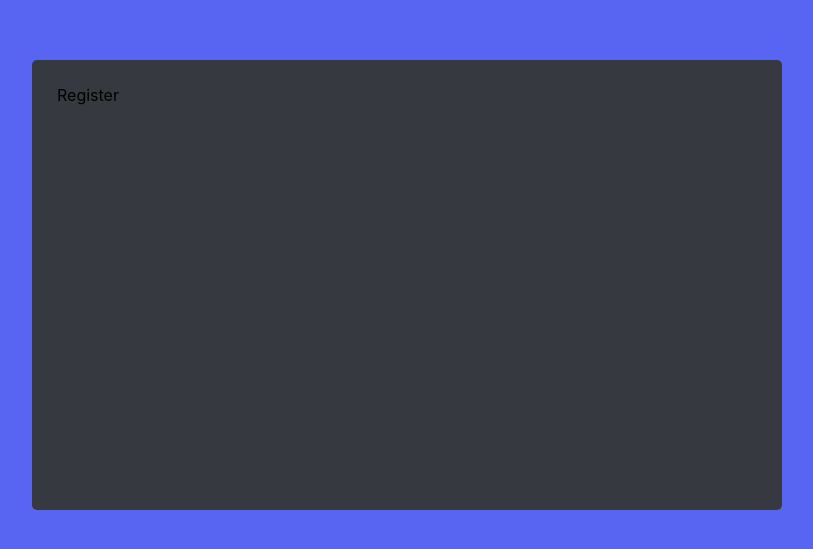
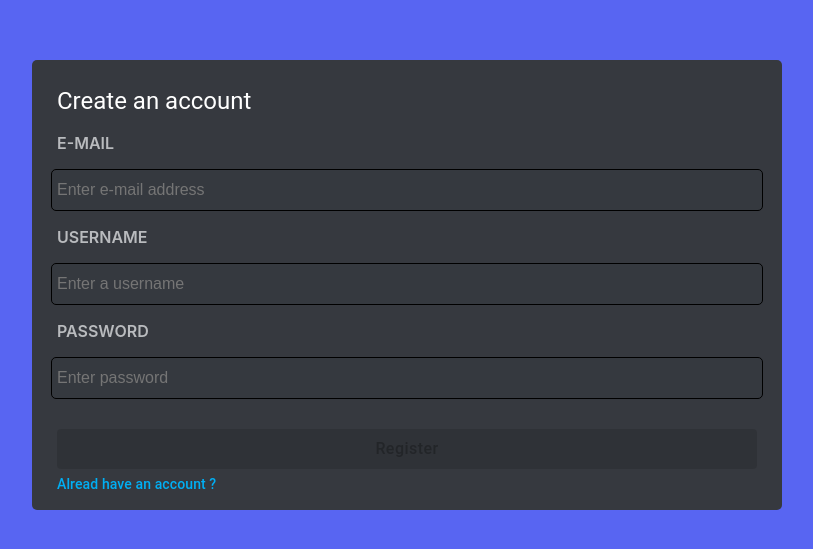
Before and after one commit to dlgkrbek123/udemy-discord-clone, a React (Create React App) app in the folder front/: page /register in a window 1280 px wide. Shown: the part 115-664 px from the top of the page, without its empty margins (233-1046 px from the left). Built offline with nearby package versions, Linux system fonts and the light colour scheme.

Commit message:
회원가입 페이지 구조 구축

```diff
--- /dev/null
+++ b/front/src/features/register/index/components/RegisterPageFooter.js
@@ -0,0 +1,41 @@
+import { useNavigate } from 'react-router-dom';
+import CustomPrimaryButton from '../../../../components/CustomPrimaryButton';
+import RedirectInfo from '../../../../components/RedirectInfo';
+import { Tooltip } from '@mui/material';
+
+const RegisterPageFooter = ({ isFormValid, handleRegister }) => {
+  const navigate = useNavigate();
+
+  const getFormNotValidMessage = () => {
+    return 'Username should contains between 3 and 12 characters and password should contains between 6 and 12 character.Enter correct e-mail address';
+  };
+
+  const handleNavigateToLoginPage = () => {
+    navigate('/login');
+  };
+
+  return (
+    <>
+      <Tooltip
+        title={!isFormValid ? getFormNotValidMessage() : 'Press to register!'}
+      >
+        <div>
+          <CustomPrimaryButton
+            label="Register"
+            additionalStyles={{ marginTop: '30px' }}
+            disabled={!isFormValid}
+            onClick={handleRegister}
+          />
+        </div>
+      </Tooltip>
+      <RedirectInfo
+        text=""
+        redirectText="Alread have an account ?"
+        additionalStyles={{ marginTop: '5px' }}
+        redirectHandler={handleNavigateToLoginPage}
+      />
+    </>
+  );
+};
+
+export default RegisterPageFooter;
--- /dev/null
+++ b/front/src/features/register/index/components/RegisterPageInputs.js
@@ -0,0 +1,38 @@
+import InputWithLabel from '../../../../components/InputWithLabel';
+
+const RegisterPageInputs = ({
+  username,
+  mail,
+  password,
+  setUsername,
+  setMail,
+  setPassword,
+}) => {
+  return (
+    <>
+      <InputWithLabel
+        type="text"
+        label="E-mail"
+        placeholder="Enter e-mail address"
+        value={mail}
+        setValue={setMail}
+      />
+      <InputWithLabel
+        type="text"
+        label="Username"
+        placeholder="Enter a username"
+        value={username}
+        setValue={setUsername}
+      />
+      <InputWithLabel
+        type="password"
+        label="Password"
+        placeholder="Enter password"
+        value={password}
+        setValue={setPassword}
+      />
+    </>
+  );
+};
+
+export default RegisterPageInputs;
--- a/front/src/pages/login/index.js
+++ b/front/src/pages/login/index.js
@@ -13,7 +13,7 @@ const LoginPage = () => {
       mail
     );
     const isPasswordValid =
-      password.length > 6 && password.length < 12 && /^\S+$/.test([password]);
+      password.length > 5 && password.length < 13 && /^\S+$/.test([password]);
 
     return isEmailValid && isPasswordValid;
   }, [mail, password]);
--- a/front/src/pages/register/index.js
+++ b/front/src/pages/register/index.js
@@ -1,7 +1,48 @@
+import { useState, useMemo } from 'react';
+import { Typography } from '@mui/material';
 import AuthBox from '../../components/AuthBox';
+import RegisterPageInputs from '../../features/register/index/components/RegisterPageInputs';
+import RegisterPageFooter from '../../features/register/index/components/RegisterPageFooter';
 
 const RegisterPage = () => {
-  return <AuthBox>Register</AuthBox>;
+  const [username, setUsername] = useState('');
+  const [mail, setMail] = useState('');
+  const [password, setPassword] = useState('');
+
+  const handleRegister = () => {};
+
+  const isFormValid = useMemo(() => {
+    const isUsernameValid =
+      username.length > 3 && username.length < 13 && !/^\s+$/g.test([username]);
+    const isEmailValid = /^[a-zA-Z0-9._-]+@[a-zA-Z0-9.-]+\.[a-zA-Z]{2,4}$/.test(
+      mail
+    );
+    const isPasswordValid =
+      password.length > 5 && password.length < 13 && /^\S+$/.test([password]);
+
+    return isUsernameValid && isEmailValid && isPasswordValid;
+  }, [username, mail, password]);
+
+  return (
+    <AuthBox>
+      <Typography variant="h5" sx={{ color: 'white' }}>
+        Create an account
+      </Typography>
+      <RegisterPageInputs
+        username={username}
+        mail={mail}
+        password={password}
+        setUsername={setUsername}
+        setMail={setMail}
+        setPassword={setPassword}
+      />
+
+      <RegisterPageFooter
+        isFormValid={isFormValid}
+        handleRegister={handleRegister}
+      />
+    </AuthBox>
+  );
 };
 
 export default RegisterPage;
```
